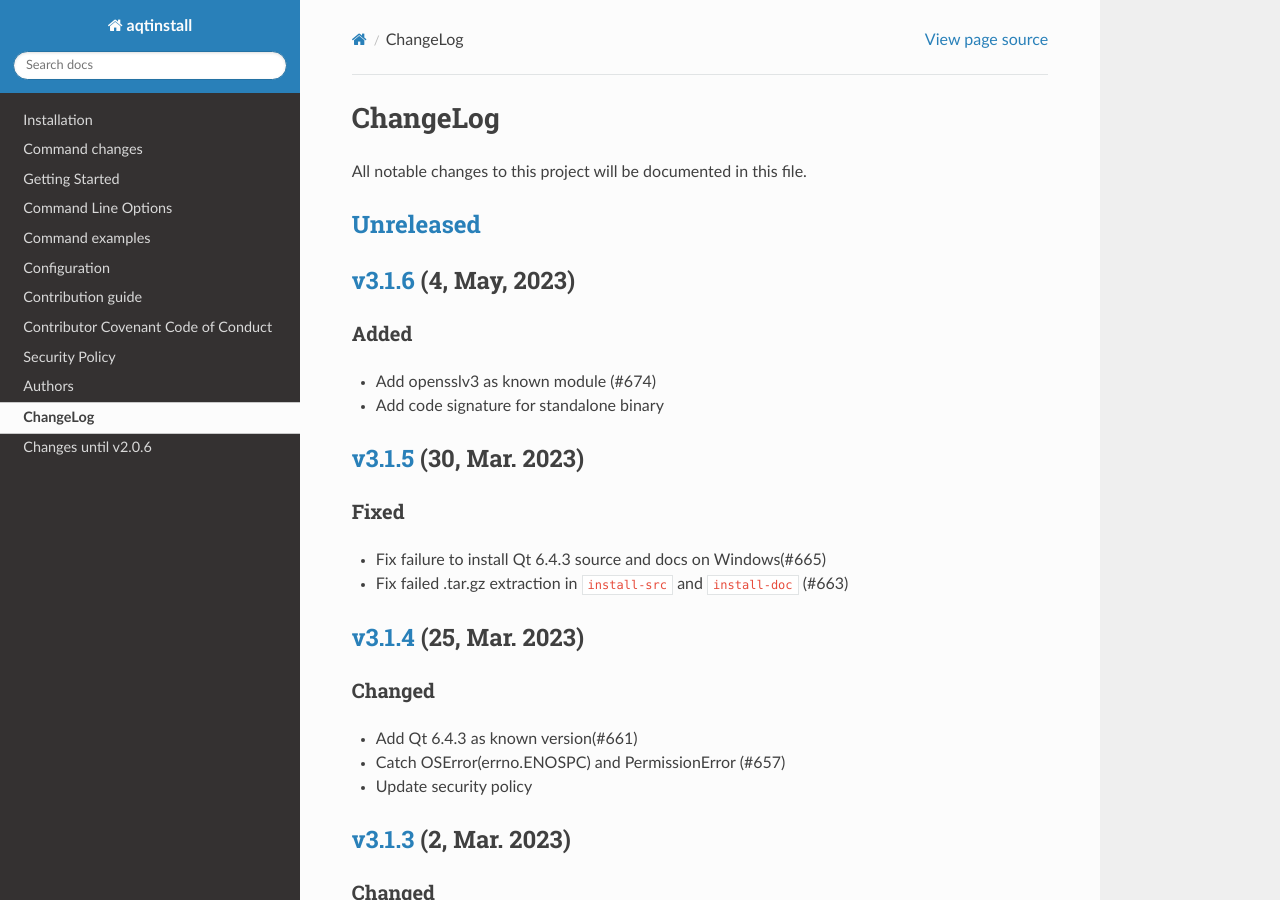
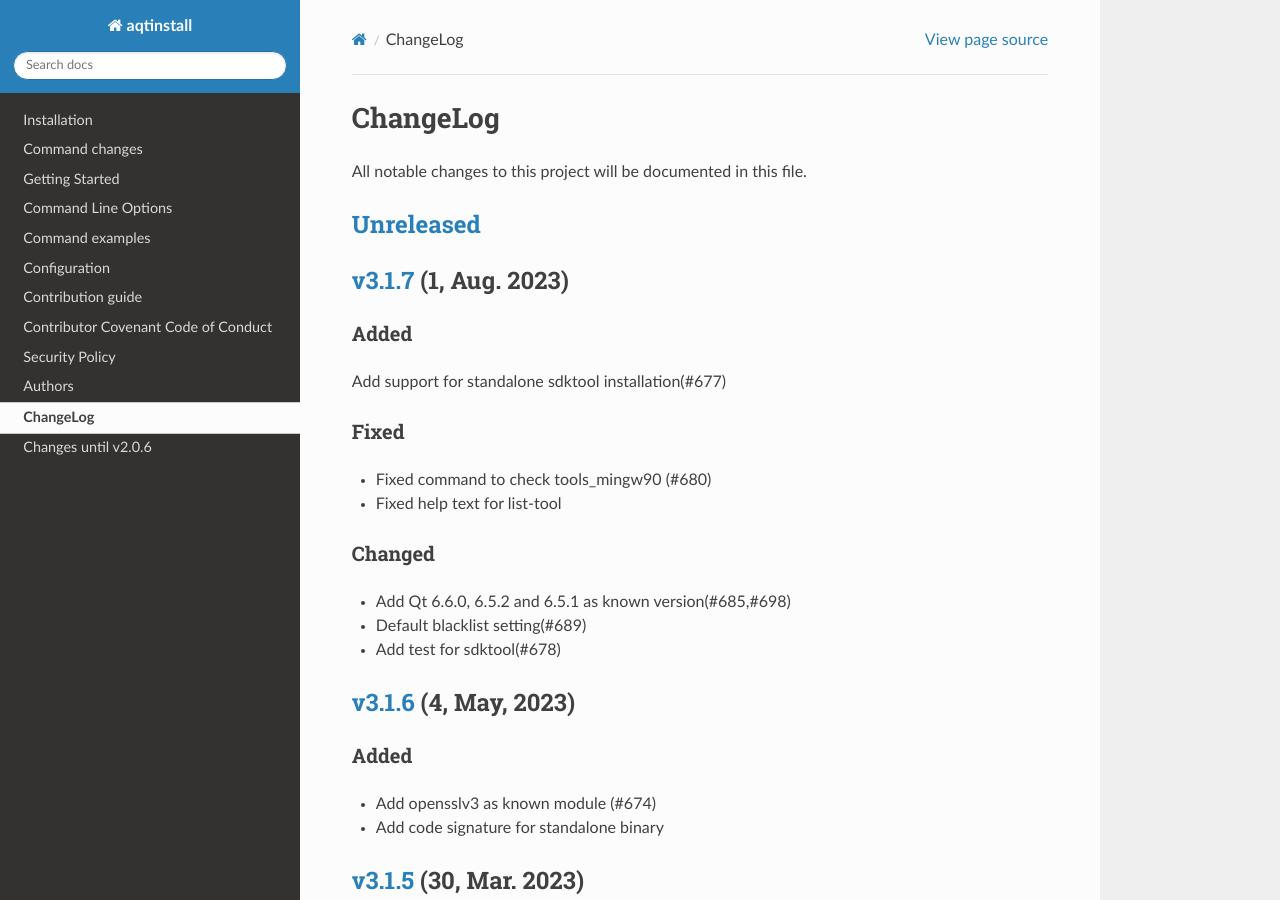
Before and after one commit to miurahr/aqtinstall, a Sphinx documentation site: the page built from docs/CHANGELOG.rst, in a window 1280 px wide and 900 px high. Built offline with Sphinx 7.4.7 and the Read the Docs theme 2.0.0, drawn with Linux system fonts in a browser that asks for light colours; the version number could not be read and is left out.

Commit message:
Release v3.1.7
Signed-off-by: Hiroshi Miura <miurahr@linux.com>

```diff
--- a/docs/CHANGELOG.rst
+++ b/docs/CHANGELOG.rst
@@ -12,6 +12,25 @@
 
 `Unreleased`_
 =============
+
+`v3.1.7`_ (1, Aug. 2023)
+========================
+
+Added
+-----
+Add support for standalone sdktool installation(#677)
+
+Fixed
+-----
+- Fixed command to check tools_mingw90 (#680)
+- Fixed help text for list-tool
+
+Changed
+-------
+* Add Qt 6.6.0, 6.5.2 and 6.5.1 as known version(#685,#698)
+* Default blacklist setting(#689)
+* Add test for sdktool(#678)
+
 
 `v3.1.6`_ (4, May, 2023)
 ========================
@@ -227,7 +246,8 @@
 * Check Update.xml file with SHA256 hash (#493)
 
 
-.. _Unreleased: https://github.com/miurahr/aqtinstall/compare/v3.1.6...HEAD
+.. _Unreleased: https://github.com/miurahr/aqtinstall/compare/v3.1.7...HEAD
+.. _v3.1.7: https://github.com/miurahr/aqtinstall/compare/v3.1.6...v3.1.7
 .. _v3.1.6: https://github.com/miurahr/aqtinstall/compare/v3.1.5...v3.1.6
 .. _v3.1.5: https://github.com/miurahr/aqtinstall/compare/v3.1.4...v3.1.5
 .. _v3.1.4: https://github.com/miurahr/aqtinstall/compare/v3.1.3...v3.1.4
```
